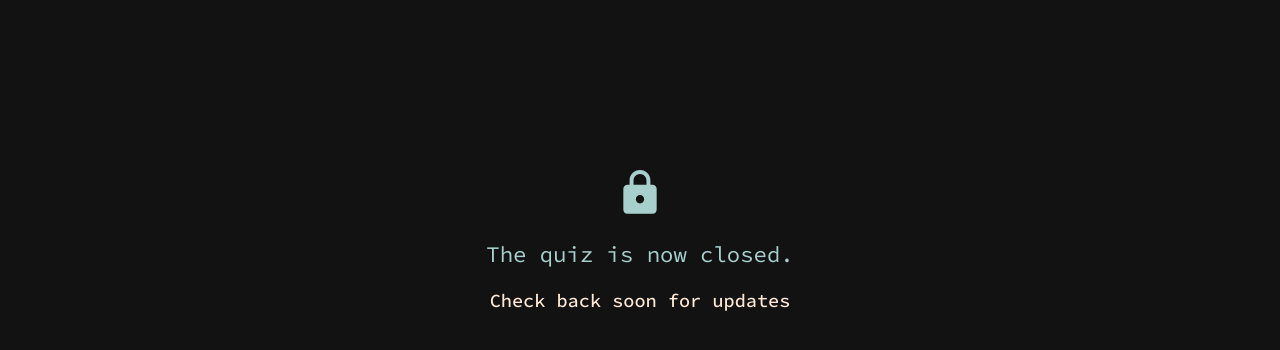
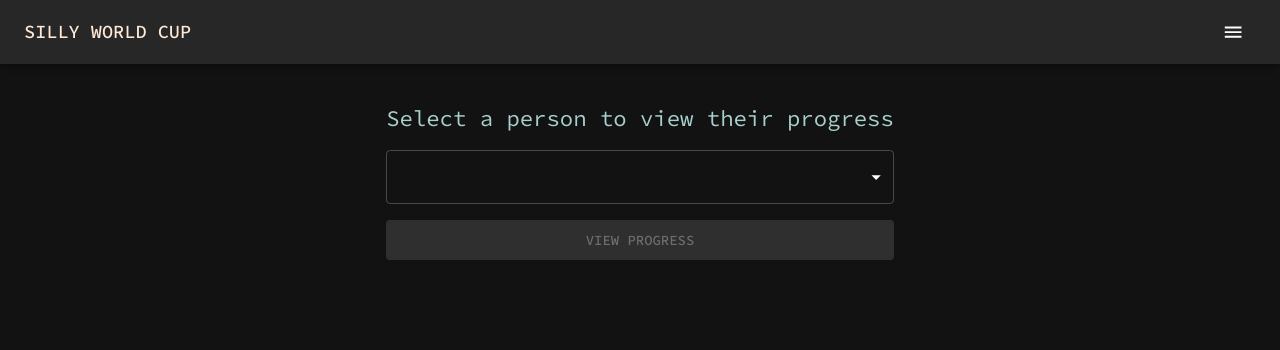
Before and after one commit to mdnrosen/sillyWC23, a React (Vite) app: page / in a window 1280 px wide. Shown: the top 350 px of the page. Built offline with nearby package versions, Linux system fonts and the light colour scheme.

Commit message:
vague progress, need to create a component for england answers

```diff
--- a/src/App.jsx
+++ b/src/App.jsx
@@ -21,6 +21,12 @@ import { MultiRound } from './pages/MultiRound'
 import ScrollToTop from './components/ScrollToTop'
 import { CheckIsLocked } from './components/CheckIsLocked'
 import { Locked } from './pages/Locked'
+import { Answers } from './pages/Answers'
+import { SearchPerson } from './pages/SearchPerson'
+
+
+
+
 
 
 
@@ -32,11 +38,11 @@ function App() {
           <BrowserRouter>
             <ScrollToTop />
             <CheckIsLocked />
-            {/* <Navbar /> */}
+            <Navbar />
             <Toolbar />
             <GuessesProvider>
-              <Locked />
-              {/* <Routes>
+              {/* <Locked /> */}
+              <Routes>
                 <Route path='/england' element={<EnglandRound />} />
                 <Route path='/numbers' element={<NumbersRound />} />
                 <Route path="/multis" element={<MultiRound />} />
@@ -44,8 +50,9 @@ function App() {
                 <Route path='/standings' element={<StandingsRound />} />
                 <Route path='/submit' element={<SubmitAnswers />} />
                 <Route path="/submitted" element={<Submitted />} />
-                <Route exact path='/' element={<Home />} />
-              </Routes> */}
+                <Route path="/:id" element={<Answers />} />"
+                <Route exact path='/' element={<SearchPerson />} />
+              </Routes>
             </GuessesProvider>
             {/* <BottomNav /> */}
           </BrowserRouter>
--- /dev/null
+++ b/src/components/EnglandAnswers.jsx
@@ -0,0 +1,38 @@
+import { Box, Button, Toolbar } from '@mui/material'
+import React from 'react'
+import { QuestionTitle } from './QuestionTitle'
+import { RoundTitle } from './RoundTitle'
+export const EnglandAnswers = ({ guesses }) => {
+  return (
+    <>
+      <RoundTitle
+        num="1"
+        name="England Round"
+        marking="5pts for each correct"
+
+      />
+        <QuestionTitle
+          num="1"
+          title="Liam Dawson"
+          question="Who will play no games?"
+        />
+        <Box sx={{ my: 4, display: 'flex', flexDirection: 'column' }}>
+          <Button>
+            {guesses['eng_noplay']}
+          </Button>
+        </Box>
+        <Toolbar>
+          <div>YOUR GUESS: {guesses['eng_noplay']}</div>
+          <div>CORRECT ANSWER: Liam Dawson</div>
+        </Toolbar>
+        <div>NO PLAY: {guesses['eng_noplay']}</div>
+        <div>FEWEST WICKETS: {guesses['eng_fewestwickets']}</div>
+        <div>EXPENSIVE BOWLING: {guesses['eng_expensiveBowling']}</div>
+        <div>RUN RATE: {guesses['eng_runrate']}</div>
+        <div>LOWEST STRIKERATE: {guesses['eng_strikerate']}</div>
+        <div>DROPPED CATCHES: {guesses['eng_drops']}</div>
+    </>
+
+
+  )
+}
--- a/src/components/QuestionTitle.jsx
+++ b/src/components/QuestionTitle.jsx
@@ -6,17 +6,17 @@ export const QuestionTitle = ({ num, title, question, hint }) => {
   return (
     <Toolbar sx={{ py: 1, display: 'flex', justifyContent: 'space-between' , alignItems: 'center', pt: 2 }} disableGutters>
         <ListItem
-            secondaryAction={
-                <Tooltip
-                  title={hint}
-                  enterTouchDelay={0}
-                  leaveTouchDelay={2500}
-                >
-                    <IconButton>
-                        <HelpOutline />
-                    </IconButton>
-                </Tooltip>
-            }
+            // secondaryAction={
+            //     <Tooltip
+            //       title={hint}
+            //       enterTouchDelay={0}
+            //       leaveTouchDelay={2500}
+            //     >
+            //         <IconButton>
+            //             <HelpOutline />
+            //         </IconButton>
+            //     </Tooltip>
+            // }
 
         >
           <ListItemText
--- /dev/null
+++ b/src/pages/Answers.jsx
@@ -0,0 +1,26 @@
+import React, { useState, useEffect } from 'react'
+import { useParams } from 'react-router-dom'
+import { body as people } from '../assets/data/allGuesses'
+import { RoundCard } from '../components/RoundCard'
+
+
+
+
+import { EnglandAnswers } from '../components/EnglandAnswers'
+
+export const Answers = () => {
+    const [ person, setPerson ] = useState(null);
+    const params = useParams();
+
+    useEffect(() => {
+        setPerson(people.find(p => p.id === params.id) || null);
+    },[]);
+
+
+  if (!person) return null;
+  return (
+    <RoundCard>
+        <EnglandAnswers guesses={person.guesses} />
+    </RoundCard>
+  )
+};
--- /dev/null
+++ b/src/pages/SearchPerson.jsx
@@ -0,0 +1,45 @@
+import React, { useState } from 'react'
+import { useNavigate } from 'react-router-dom'
+import { body as people } from '../assets/data/allGuesses.json'
+
+import { Box,  Button, Select, FormControl, MenuItem, Typography } from '@mui/material'
+
+export const SearchPerson = () => {
+  const [ chosen, setChosen ] = useState('')
+  const navigate = useNavigate();
+  return (
+    <Box sx={{ px: 2, my: 5, mx: 'auto', width: { md: '60%'}}}>
+        <Typography
+            variant="h5"
+            color="secondary"
+            sx={{ mb: 2, textAlign: 'center' }}
+        >Select a person to view their progress
+        </Typography>
+        <FormControl fullWidth>
+            <Select
+                name="Chosen"
+                value={chosen}
+                onChange={e => setChosen(e.target.value)}
+            >
+            {people.map(person => (
+                <MenuItem key={person.id} value={person.id}>{person.name}</MenuItem>
+            ))}
+
+            </Select>
+            <Button
+                sx={{ mt: 2}}
+                size="large"
+                variant="contained"
+                color="secondary"
+                disabled={!chosen}
+                onClick={() => navigate(`/${chosen}`)}
+
+            >View Progress</Button>
+
+
+
+        </FormControl>
+
+    </Box>
+  )
+}
```
Also changed, not shown: src/assets/data/allGuesses.json.
